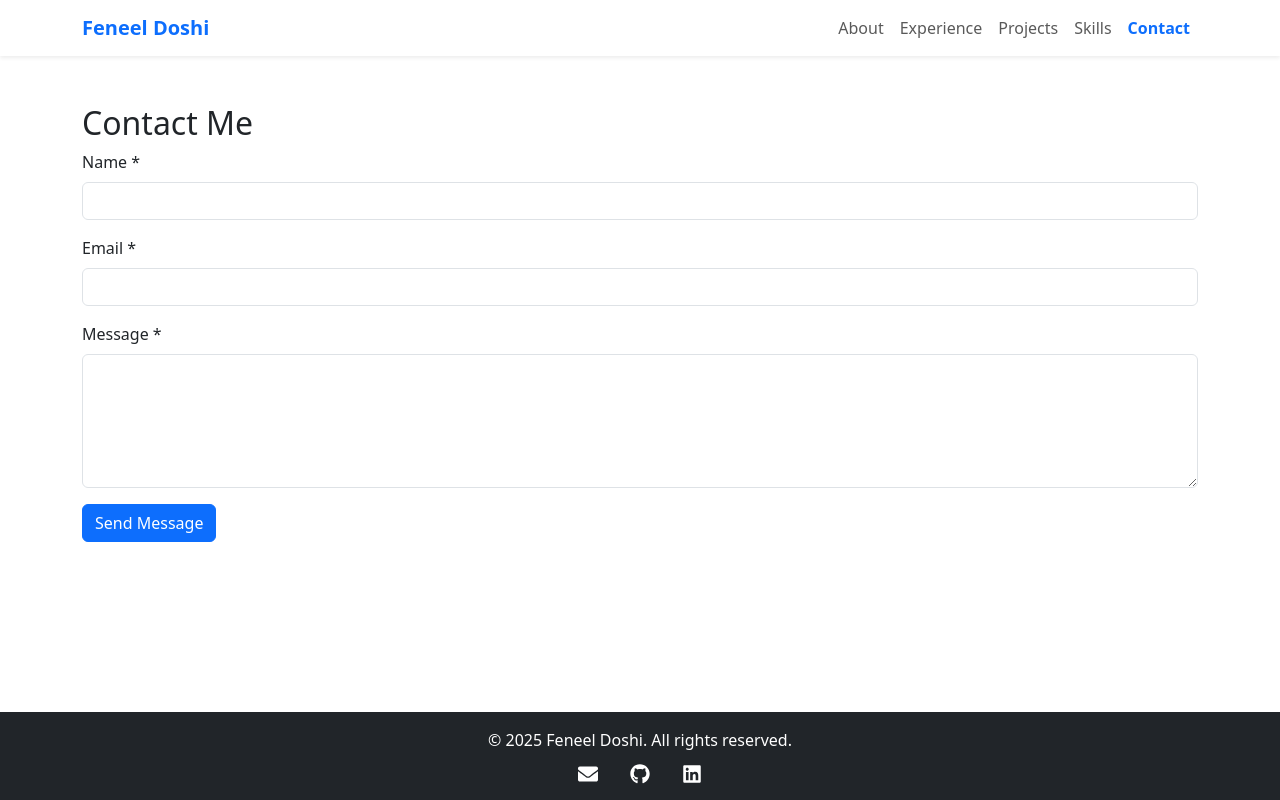
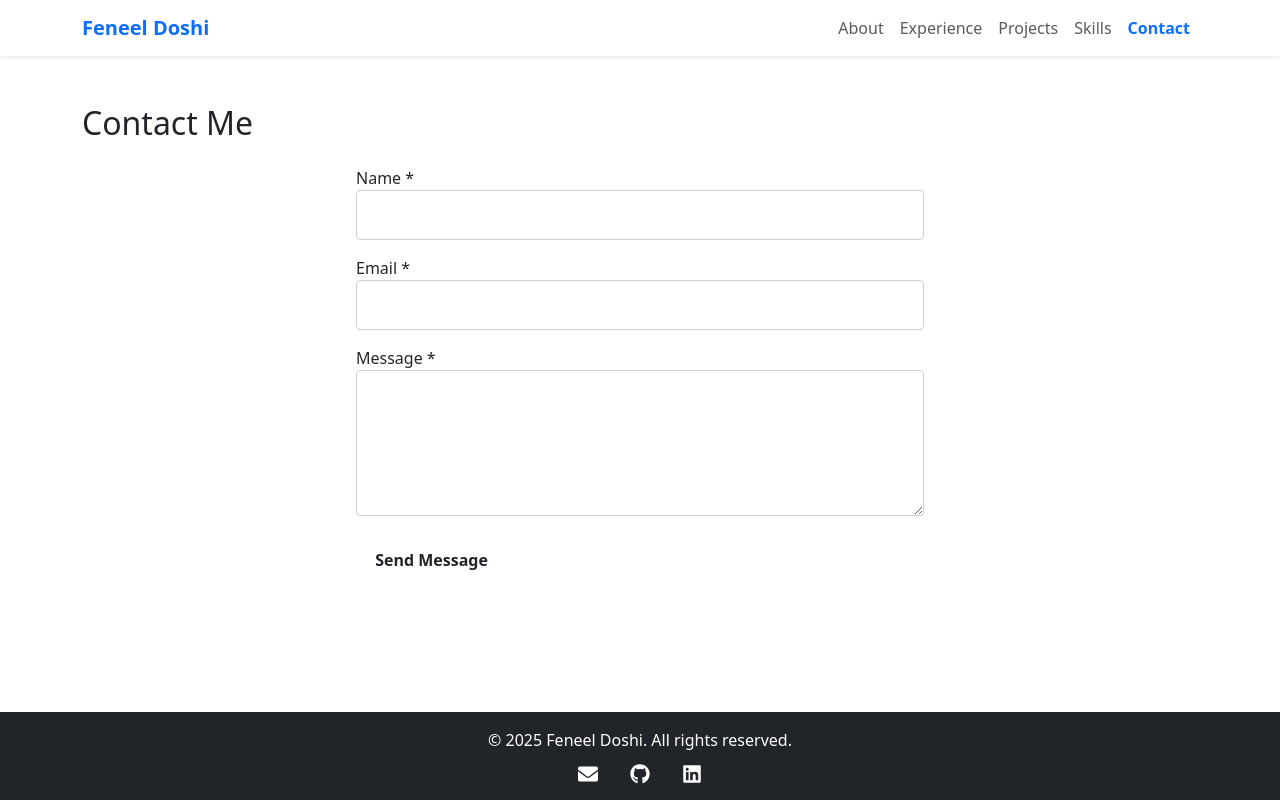
Before and after one commit to feneel/feneel.github.io, a Next.js app: page /contact in a window 1280 px wide. Built offline with nearby package versions, Linux system fonts and the light colour scheme.

Commit message:
Contact Form- Styling and structure changes

```diff
--- a/app/contact/page.tsx
+++ b/app/contact/page.tsx
@@ -1,4 +1,4 @@
-import ContactForm from "../../components/ContactForm";
+import ContactForm from "@/components/ContactForm/ContactForm";
 
 export default function Contact() {
   return (
--- /dev/null
+++ b/components/ContactForm/ContactForm.module.css
@@ -0,0 +1,39 @@
+/* ContactForm.module.css */
+
+.contactForm {
+  max-width: 600px;
+  margin: 0 auto;
+  padding: 1rem;
+}
+
+.input,
+.textarea {
+  border: 1px solid #d0d0d0;
+  border-radius: 4px;
+  padding: 0.75rem;
+  width: 100%;
+  margin-bottom: 1rem;
+  font-size: 1rem;
+  color: var(--strong);
+}
+
+.input:focus,
+.textarea:focus {
+  border-color: var(--accent);
+  outline: none;
+}
+
+.button {
+  background-color: var(--accent);
+  color: var(--bg-light);
+  padding: 0.6rem 1.2rem;
+  border: none;
+  border-radius: 4px;
+  font-weight: 600;
+  cursor: pointer;
+  transition: background-color 0.3s ease;
+}
+
+.button:hover {
+  background-color: var(--primary);
+}
--- a/components/ContactForm.tsx
+++ b/components/ContactForm/ContactForm.tsx
@@ -1,75 +1,74 @@
 "use client";
 
 import { useState } from "react";
+import styles from "./ContactForm.module.css";
 
 export default function ContactForm() {
-  const [formData, setFormData] = useState({ name: "", email: "", message: "" });
+  const [formData, setFormData] = useState({
+    name: "",
+    email: "",
+    message: "",
+  });
   const [submitted, setSubmitted] = useState(false);
 
-  const handleChange = (e: React.ChangeEvent<HTMLInputElement | HTMLTextAreaElement>) =>
-    setFormData({ ...formData, [e.target.name]: e.target.value });
+  const handleChange = (
+    e: React.ChangeEvent<HTMLInputElement | HTMLTextAreaElement>
+  ) => setFormData({ ...formData, [e.target.name]: e.target.value });
 
   const handleSubmit = (e: React.FormEvent<HTMLFormElement>) => {
     e.preventDefault();
-    // You can add form submission logic here or integrate with a service
     setSubmitted(true);
   };
 
   return (
-    <div data-aos="fade-up">
+    <div className={styles.contactForm} data-aos="fade-up">
       {!submitted ? (
         <form onSubmit={handleSubmit} noValidate>
-          <div className="mb-3">
-            <label htmlFor="name" className="form-label">
-              Name *
-            </label>
+          <div className={styles.formGroup}>
+            <label htmlFor="name">Name *</label>
             <input
               required
               type="text"
-              className="form-control"
               id="name"
               name="name"
               value={formData.name}
               onChange={handleChange}
+              className={styles.input}
             />
           </div>
 
-          <div className="mb-3">
-            <label htmlFor="email" className="form-label">
-              Email *
-            </label>
+          <div className={styles.formGroup}>
+            <label htmlFor="email">Email *</label>
             <input
               required
               type="email"
-              className="form-control"
               id="email"
               name="email"
               value={formData.email}
               onChange={handleChange}
+              className={styles.input}
             />
           </div>
 
-          <div className="mb-3">
-            <label htmlFor="message" className="form-label">
-              Message *
-            </label>
+          <div className={styles.formGroup}>
+            <label htmlFor="message">Message *</label>
             <textarea
               required
-              className="form-control"
               id="message"
               name="message"
               rows={5}
               value={formData.message}
               onChange={handleChange}
+              className={styles.textarea}
             />
           </div>
 
-          <button type="submit" className="btn btn-primary">
+          <button type="submit" className={styles.button}>
             Send Message
           </button>
         </form>
       ) : (
-        <div className="alert alert-success" role="alert">
+        <div className={styles.successMessage}>
           Thank you for your message! I will get back to you soon.
         </div>
       )}
```
